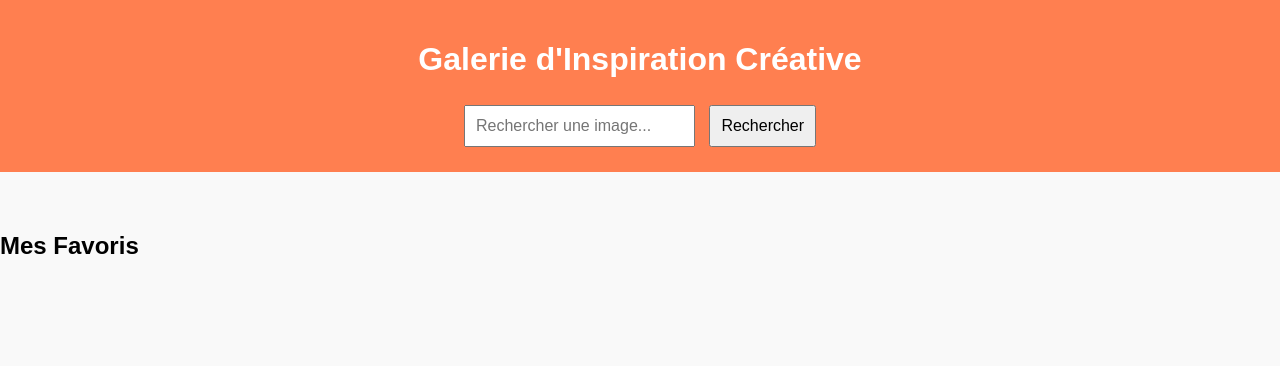
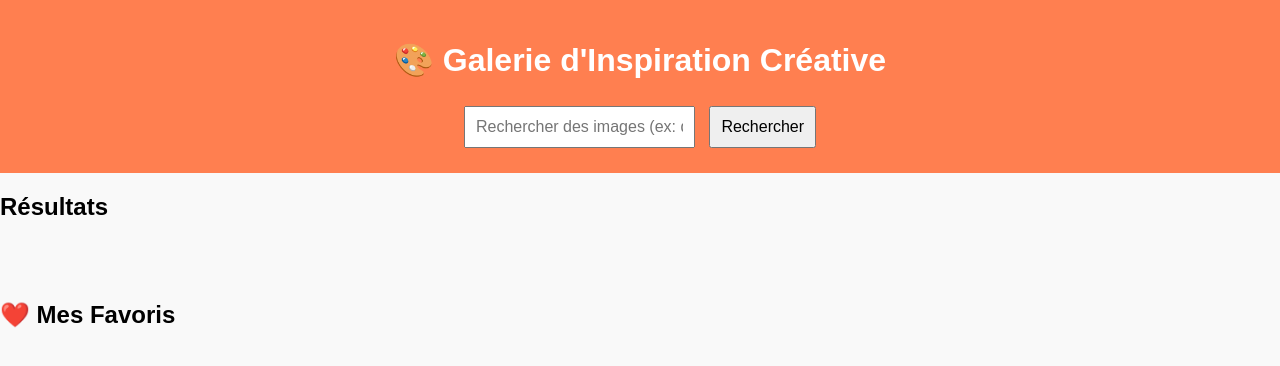
Before and after one commit to Exauc3/Galerie-inspiration, a plain HTML site: page index.html in a window 1280 px wide. Drawn offline with Linux system fonts and the light colour scheme.

Commit message:
Update index.html
changement de page

```diff
--- a/index.html
+++ b/index.html
@@ -7,21 +7,24 @@
     <link rel="stylesheet" href="style.css">
 </head>
 <body>
+
     <header>
-        <h1>Galerie d'Inspiration Créative</h1>
-        <input type="text" id="search-input" placeholder="Rechercher une image...">
-        <button id="search-button">Rechercher</button>
+        <h1>🎨 Galerie d'Inspiration Créative</h1>
+
+        <div class="search-bar">
+            <input type="text" id="search-input" placeholder="Rechercher des images (ex: design, nature, UI)...">
+            <button id="search-button">Rechercher</button>
+        </div>
     </header>
 
-    <main id="gallery">
-        <!-- Les images s’afficheront ici -->
+    <main>
+        <h2 class="section-title">Résultats</h2>
+        <div id="gallery" class="grid"></div>
     </main>
 
-    <section id="favorites">
-        <h2>Mes Favoris</h2>
-        <div id="favorites-gallery">
-            <!-- Les images favorites seront ici -->
-        </div>
+    <section class="favorites-section">
+        <h2 class="section-title">❤️ Mes Favoris</h2>
+        <div id="favorites-gallery" class="grid"></div>
     </section>
 
     <script src="config.js"></script>
```
